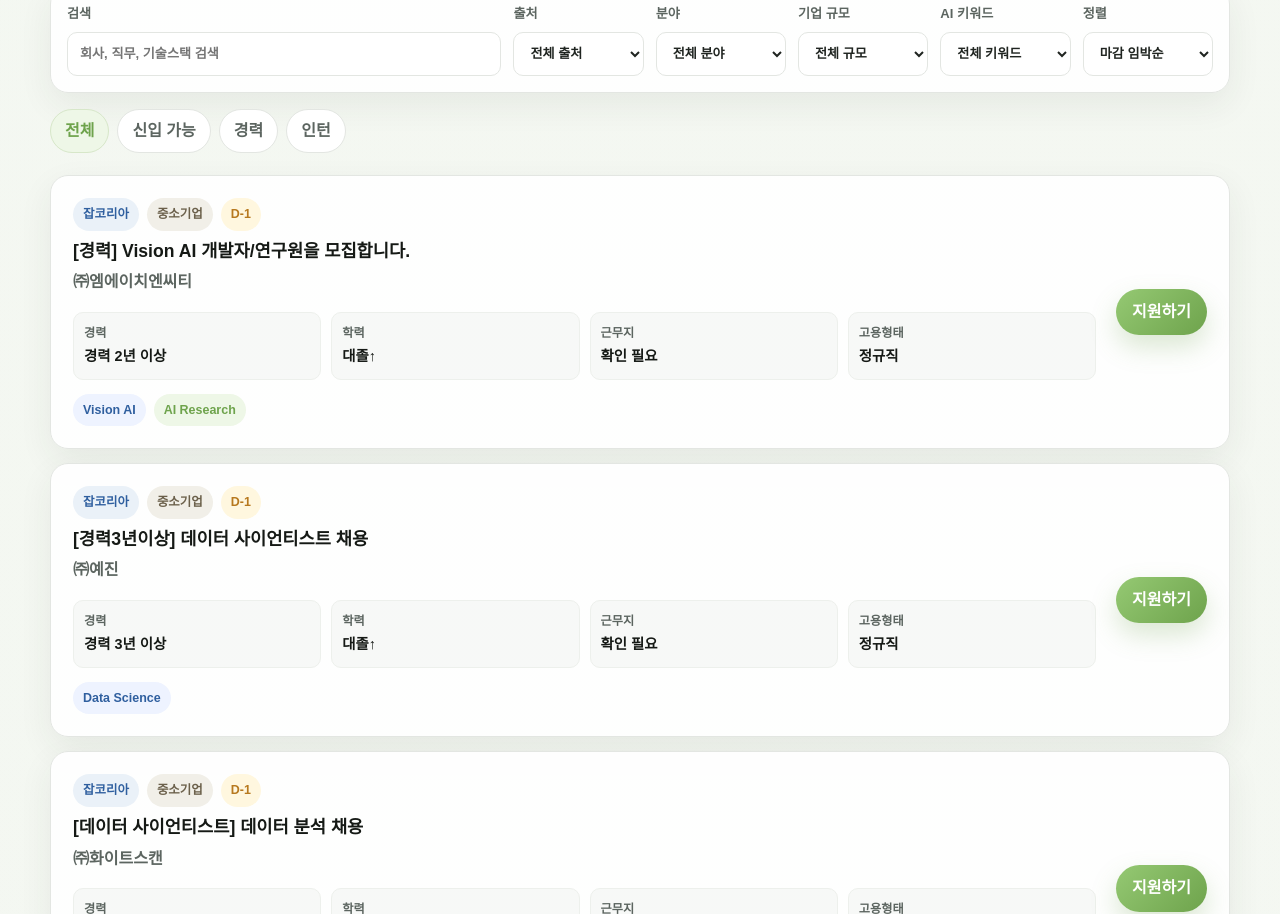
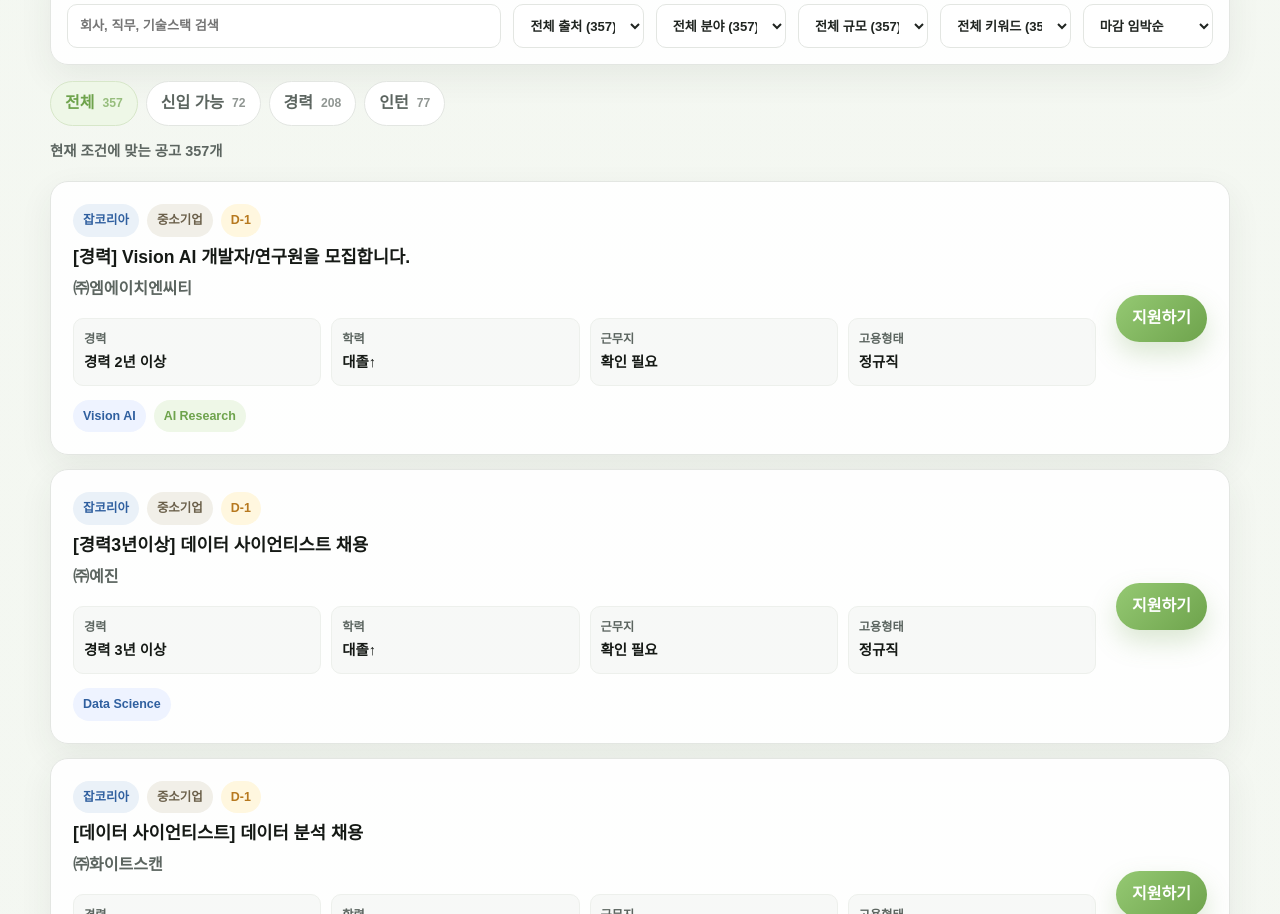
Before and after one commit to jisun99/ai-job-reader, a website: page index.html in a window 1280 px wide. Shown: the part 770-1684 px from the top of the page. Drawn offline with Linux system fonts and the light colour scheme; a web font is replaced by a local one.

Commit message:
Refine source display and filter counts

```diff
--- a/app.js
+++ b/app.js
@@ -25,6 +25,7 @@ const els = {
   keywordFilter: document.querySelector("#keywordFilter"),
   sortSelect: document.querySelector("#sortSelect"),
   searchInput: document.querySelector("#searchInput"),
+  filterSummary: document.querySelector("#filterSummary"),
   jobList: document.querySelector("#jobList"),
   emptyState: document.querySelector("#emptyState"),
   sourceList: document.querySelector("#sourceList"),
@@ -52,30 +53,7 @@ async function init() {
 }
 
 function populateFilters() {
-  const sources = unique(state.jobs.map((job) => job.source).filter(Boolean));
-  const fields = unique(state.jobs.flatMap((job) => job.fields || []));
-  const companyTypes = ["대기업", "중견기업", "중소기업", "스타트업", "분류 필요"];
-  const keywords = unique(state.jobs.flatMap((job) => job.focusKeywords || []));
-
-  els.sourceFilter.innerHTML = [
-    option("all", "전체 출처"),
-    ...sources.map((source) => option(source, source)),
-  ].join("");
-
-  els.fieldFilter.innerHTML = [
-    option("all", "전체 분야"),
-    ...fields.map((field) => option(field, field)),
-  ].join("");
-
-  els.companyTypeFilter.innerHTML = [
-    option("all", "전체 규모"),
-    ...companyTypes.map((type) => option(type, type)),
-  ].join("");
-
-  els.keywordFilter.innerHTML = [
-    option("all", "전체 키워드"),
-    ...keywords.map((keyword) => option(keyword, keyword)),
-  ].join("");
+  refreshFilterOptions();
 }
 
 function bindEvents() {
@@ -140,21 +118,25 @@ function render(generatedAt) {
   }
 
   els.resultCount.textContent = `${filtered.length.toLocaleString("ko-KR")}개 표시`;
+  els.filterSummary.textContent = `현재 조건에 맞는 공고 ${filtered.length.toLocaleString("ko-KR")}개`;
   els.jobList.innerHTML = filtered.map(renderJobCard).join("");
   els.emptyState.hidden = filtered.length > 0;
+  refreshFilterOptions();
+  refreshCareerCounts();
   renderSources();
   renderCareerPortals();
 }
 
-function applyFilters(jobs) {
+function applyFilters(jobs, overrides = {}) {
+  const filters = { ...state, ...overrides };
   return jobs
     .filter((job) => {
-      if (state.source !== "all" && job.source !== state.source) return false;
-      if (state.field !== "all" && !(job.fields || []).includes(state.field)) return false;
-      if (state.companyType !== "all" && (job.companyType || "분류 필요") !== state.companyType) return false;
-      if (state.keyword !== "all" && !(job.focusKeywords || []).includes(state.keyword)) return false;
-      if (state.career !== "all" && job.careerGroup !== state.career) return false;
-      if (!state.query) return true;
+      if (filters.source !== "all" && job.source !== filters.source) return false;
+      if (filters.field !== "all" && !(job.fields || []).includes(filters.field)) return false;
+      if (filters.companyType !== "all" && (job.companyType || "분류 필요") !== filters.companyType) return false;
+      if (filters.keyword !== "all" && !(job.focusKeywords || []).includes(filters.keyword)) return false;
+      if (filters.career !== "all" && job.careerGroup !== filters.career) return false;
+      if (!filters.query) return true;
 
       const haystack = [
         job.title,
@@ -171,9 +153,43 @@ function applyFilters(jobs) {
         .join(" ")
         .toLowerCase();
 
-      return haystack.includes(state.query);
+      return haystack.includes(filters.query);
     })
     .sort(sortJobs);
+}
+
+function refreshFilterOptions() {
+  const sourceOptions = unique(state.jobs.map((job) => job.source).filter(Boolean));
+  const fieldOptions = unique(state.jobs.flatMap((job) => job.fields || []));
+  const companyTypeOptions = ["대기업", "중견기업", "중소기업", "스타트업", "분류 필요"];
+  const keywordOptions = unique(state.jobs.flatMap((job) => job.focusKeywords || []));
+
+  setSelectOptions(els.sourceFilter, "전체 출처", sourceOptions, "source");
+  setSelectOptions(els.fieldFilter, "전체 분야", fieldOptions, "field");
+  setSelectOptions(els.companyTypeFilter, "전체 규모", companyTypeOptions, "companyType");
+  setSelectOptions(els.keywordFilter, "전체 키워드", keywordOptions, "keyword");
+}
+
+function setSelectOptions(selectEl, allLabel, values, key) {
+  const currentValue = state[key];
+  const labels = [
+    option("all", `${allLabel} (${countForFilter(key, "all")})`),
+    ...values.map((value) => option(value, `${value} (${countForFilter(key, value)})`)),
+  ];
+
+  selectEl.innerHTML = labels.join("");
+  selectEl.value = values.includes(currentValue) || currentValue === "all" ? currentValue : "all";
+}
+
+function refreshCareerCounts() {
+  document.querySelectorAll("[data-career-count]").forEach((countEl) => {
+    const value = countEl.dataset.careerCount;
+    countEl.textContent = countForFilter("career", value).toLocaleString("ko-KR");
+  });
+}
+
+function countForFilter(key, value) {
+  return applyFilters(state.jobs, { [key]: value }).length;
 }
 
 function sortJobs(a, b) {
--- a/index.html
+++ b/index.html
@@ -28,11 +28,9 @@
         <div class="container hero-grid">
           <div class="hero-copy">
             <p class="eyebrow">AI careers, collected daily</p>
-            <h1>AI 취업 준비생을 위한 넓은 채용 공고 레이더</h1>
+            <h1>AI 커리어를 고르는 더 선명한 기준</h1>
             <p class="hero-subtitle">
-              채용 포털 검색 결과, 회사 공식 채용 API, 주요 테크 기업 채용관을 함께
-              모아 머신러닝, LLM, Vision AI, Physical AI, 제조 AI, 데이터 직무를
-              기업 규모별로 확인하세요.
+              흩어진 AI 채용을 분야와 기업 규모로 정리했습니다.
             </p>
             <div class="hero-actions">
               <a class="primary-btn" href="#jobs">공고 보기</a>
@@ -116,11 +114,20 @@
           </div>
 
           <div class="segmented" aria-label="경력 필터">
-            <button class="segment active" type="button" data-career="all">전체</button>
-            <button class="segment" type="button" data-career="junior">신입 가능</button>
-            <button class="segment" type="button" data-career="experienced">경력</button>
-            <button class="segment" type="button" data-career="intern">인턴</button>
+            <button class="segment active" type="button" data-career="all">
+              <span>전체</span><small data-career-count="all">0</small>
+            </button>
+            <button class="segment" type="button" data-career="junior">
+              <span>신입 가능</span><small data-career-count="junior">0</small>
+            </button>
+            <button class="segment" type="button" data-career="experienced">
+              <span>경력</span><small data-career-count="experienced">0</small>
+            </button>
+            <button class="segment" type="button" data-career="intern">
+              <span>인턴</span><small data-career-count="intern">0</small>
+            </button>
           </div>
+          <p id="filterSummary" class="filter-summary">현재 조건에 맞는 공고 0개</p>
 
           <div id="jobList" class="job-list" aria-live="polite"></div>
           <div id="emptyState" class="empty-state" hidden>
--- a/styles.css
+++ b/styles.css
@@ -22,26 +22,50 @@
 }
 
 @font-face {
-  font-family: "NexonLv1Gothic";
-  src: url("https://cdn.jsdelivr.net/gh/projectnoonnu/noonfonts_20-04@2.1/NEXON%20Lv1%20Gothic%20OTF%20Light.woff")
-    format("woff");
+  font-family: "Pretendard";
+  src: url("https://cdn.jsdelivr.net/gh/projectnoonnu/pretendard@1.0/Pretendard-Light.woff2")
+    format("woff2");
   font-weight: 300;
   font-display: swap;
 }
 
 @font-face {
-  font-family: "NexonLv1Gothic";
-  src: url("https://cdn.jsdelivr.net/gh/projectnoonnu/noonfonts_20-04@2.1/NEXON%20Lv1%20Gothic%20OTF.woff")
-    format("woff");
+  font-family: "Pretendard";
+  src: url("https://cdn.jsdelivr.net/gh/projectnoonnu/pretendard@1.0/Pretendard-Regular.woff2")
+    format("woff2");
   font-weight: 400;
   font-display: swap;
 }
 
 @font-face {
-  font-family: "NexonLv1Gothic";
-  src: url("https://cdn.jsdelivr.net/gh/projectnoonnu/noonfonts_20-04@2.1/NEXON%20Lv1%20Gothic%20OTF%20Bold.woff")
-    format("woff");
+  font-family: "Pretendard";
+  src: url("https://cdn.jsdelivr.net/gh/projectnoonnu/pretendard@1.0/Pretendard-Medium.woff2")
+    format("woff2");
+  font-weight: 500;
+  font-display: swap;
+}
+
+@font-face {
+  font-family: "Pretendard";
+  src: url("https://cdn.jsdelivr.net/gh/projectnoonnu/pretendard@1.0/Pretendard-SemiBold.woff2")
+    format("woff2");
+  font-weight: 600;
+  font-display: swap;
+}
+
+@font-face {
+  font-family: "Pretendard";
+  src: url("https://cdn.jsdelivr.net/gh/projectnoonnu/pretendard@1.0/Pretendard-Bold.woff2")
+    format("woff2");
   font-weight: 700;
+  font-display: swap;
+}
+
+@font-face {
+  font-family: "Pretendard";
+  src: url("https://cdn.jsdelivr.net/gh/projectnoonnu/pretendard@1.0/Pretendard-ExtraBold.woff2")
+    format("woff2");
+  font-weight: 800;
   font-display: swap;
 }
 
@@ -55,7 +79,7 @@ html {
 
 body {
   margin: 0;
-  font-family: "NexonLv1Gothic", "Apple SD Gothic Neo", "Malgun Gothic",
+  font-family: "Pretendard", "Apple SD Gothic Neo", "Malgun Gothic",
     Arial, sans-serif;
   background:
     radial-gradient(circle at top left, rgba(210, 230, 196, 0.18), transparent 28%),
@@ -344,6 +368,9 @@ h2 {
 }
 
 .segment {
+  display: inline-flex;
+  align-items: center;
+  gap: 8px;
   min-height: 38px;
   cursor: pointer;
   border: 1px solid var(--line);
@@ -354,10 +381,24 @@ h2 {
   font-weight: 800;
 }
 
+.segment small {
+  color: inherit;
+  font-size: 0.76rem;
+  font-weight: 800;
+  opacity: 0.68;
+}
+
 .segment.active {
   border-color: #d7e7c9;
   background: var(--accent-soft);
   color: var(--accent-deep);
+}
+
+.filter-summary {
+  margin: -8px 0 18px;
+  color: var(--text-soft);
+  font-size: 0.9rem;
+  font-weight: 800;
 }
 
 .job-list {
```
Also changed, not shown: scripts/fetch-jobs.mjs (+0 -21 lines), README.md, public/jobs.json.
